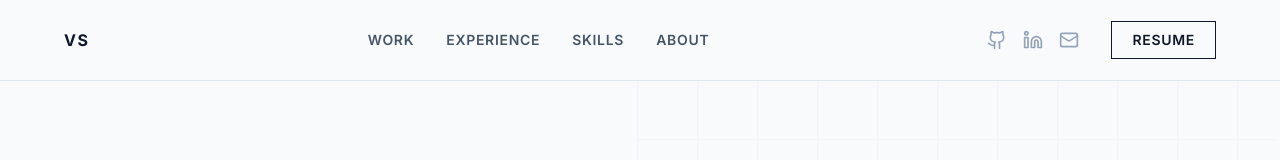
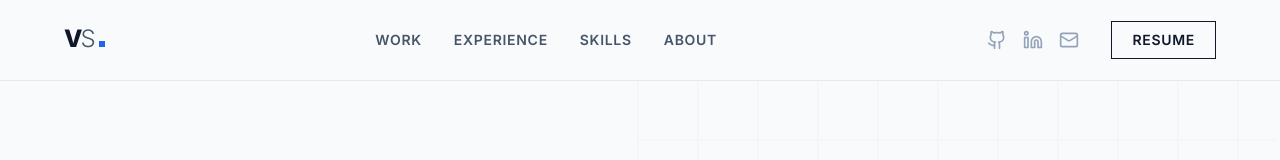
Before and after one commit to sharmavaibhav31/sharmavaibhav31, a React (Vite) app: page / in a window 1280 px wide. Shown: the top 160 px of the page. Built offline with nearby package versions, Linux system fonts and the light colour scheme.

Commit message:
Updated logo typography

```diff
--- a/src/components/layout/Header.tsx
+++ b/src/components/layout/Header.tsx
@@ -48,6 +48,24 @@ const CARD_NAV_ITEMS = [
     },
 ];
 
+const Monogram = ({ inverted = false }: { inverted?: boolean }) => {
+    const heavyColor = inverted ? "text-white dark:text-primary" : "text-primary dark:text-white";
+    const lightColor = inverted ? "text-white/70 dark:text-primary/70" : "text-secondary dark:text-white/70";
+    const dotColor = "bg-accent dark:bg-[#61dca3]";
+
+    return (
+        <span className="flex items-baseline tracking-tighter">
+            <span className={`font-display font-black text-2xl leading-none ${heavyColor}`}>
+                V
+            </span>
+            <span className={`font-display font-light text-2xl leading-none ${lightColor}`} style={{ marginLeft: '-0.05em' }}>
+                S
+            </span>
+            <span className={`w-1.5 h-1.5 ml-1 mb-0.5 ${dotColor}`} />
+        </span>
+    );
+};
+
 export const Header: React.FC = () => {
     const [mobileOpen, setMobileOpen] = useState(false);
     const [cardNavOpen, setCardNavOpen] = useState(false);
@@ -69,12 +87,12 @@ export const Header: React.FC = () => {
                 <div className="relative">
                     <button
                         onClick={handleVSClick}
-                        className="font-display text-base font-bold text-primary dark:text-white tracking-widest uppercase transition-opacity hover:opacity-60"
+                        className="transition-opacity hover:opacity-60"
                         aria-label="Open navigation card"
                         aria-expanded={cardNavOpen}
                         id="vs-logo-btn"
                     >
-                        VS
+                        <Monogram />
                     </button>
 
                     {cardNavOpen && (
@@ -86,10 +104,10 @@ export const Header: React.FC = () => {
                                 logoContent={
                                     <button
                                         onClick={handleVSClick}
-                                        className="font-display text-sm font-bold text-primary dark:text-white tracking-widest uppercase"
+                                        className="transition-opacity hover:opacity-60"
                                         aria-label="Close navigation card"
                                     >
-                                        VS
+                                        <Monogram inverted />
                                     </button>
                                 }
                                 items={CARD_NAV_ITEMS}
```
